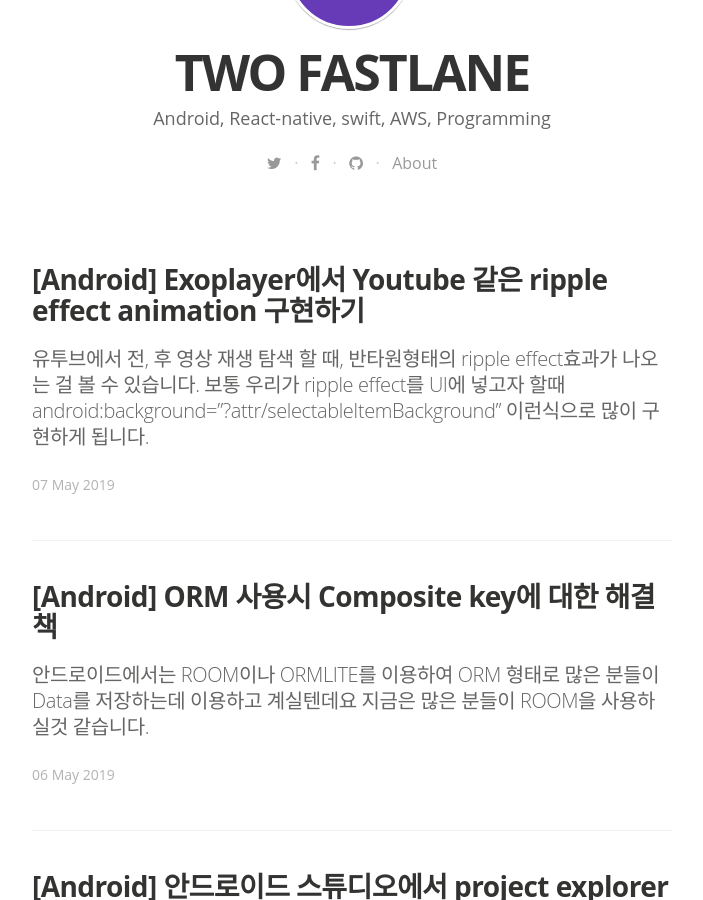
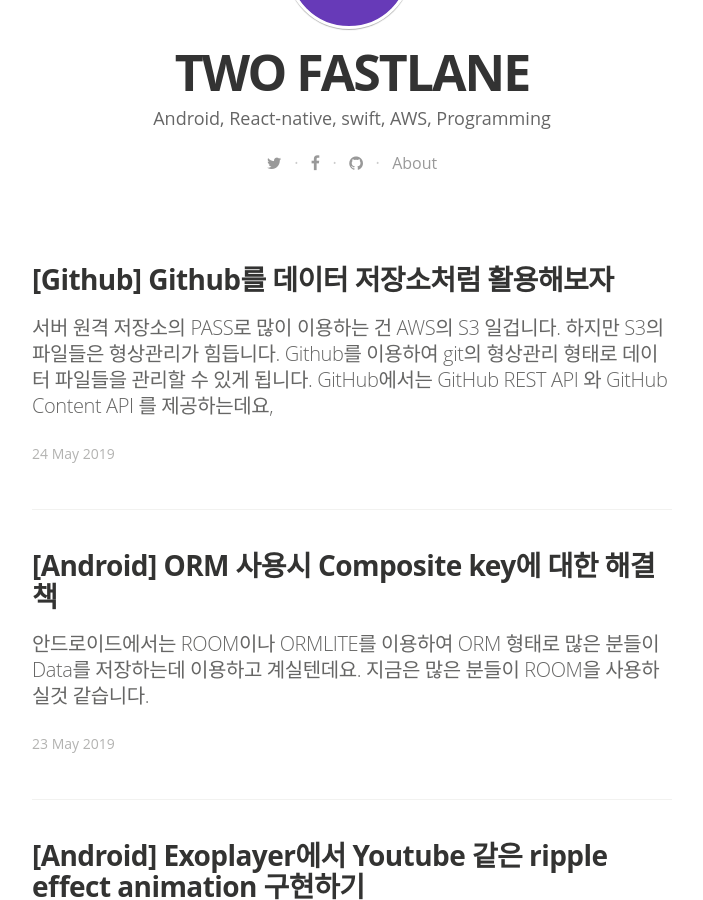
Before and after one commit to Ninja86/Ninja86.github.io, a Jekyll site: the page built from index.html, in a window 1280 px wide and 900 px high, scrolled down 487 px. Shown: the whole window, without its empty margins (288-991 px from the left). Built offline with Jekyll 4.4.1, drawn with Linux system fonts in a browser that asks for light colours; nearby versions of some CDN libraries; some web fonts are replaced; the list of posts is cut into pages by our own code; comment, search, counter and statistics services are not loaded.

Commit message:
post 추가

```diff
--- a/_posts/2019-05-23-1.md
+++ b/_posts/2019-05-23-1.md
@@ -1,11 +1,11 @@
 ---
 title: "[Android] ORM 사용시 Composite key에 대한 해결책"
-date: 2019-05-06
+date: 2019-05-23
 comments: true
 ---
 
 안드로이드에서는 ROOM이나 ORMLITE를 이용하여
-ORM 형태로 많은 분들이 Data를 저장하는데 이용하고 계실텐데요
+ORM 형태로 많은 분들이 Data를 저장하는데 이용하고 계실텐데요.
 지금은 많은 분들이 ROOM을 사용하실것 같습니다.
 
 저의 경우에는 현재 개발하고 있는 프로젝트가 조금 오래되서 ORMLITE를 예전부터 사용해오고 있는데요.
@@ -30,7 +30,7 @@ public class AddOnCCTVContentModel implements ModelCommonInterface {
 ~~~
 
 하지만 primary키가 될만한 필드가 없는 상황이었습니다.
-ORM LISE 뭔가 다른 설정이 있을까 싶었지만
+ORM LISE 뭔가 다른 설정이 있을까 싶었지만,
 복합키라는걸 명시하는 **@DatabaseField (uniqueCombo = true)**
 가 있긴 하지만 primary 설정이 반드시 필요한건 마찬가지 였습니다.
 
--- /dev/null
+++ b/_posts/2019-05-24-1.md
@@ -0,0 +1,67 @@
+---
+title: "[Github] Github를 데이터 저장소처럼 활용해보자"
+date: 2019-05-24
+comments: true
+---
+
+서버 원격 저장소의 PASS로 많이 이용하는 건 AWS의 S3 일겁니다.
+
+하지만 S3의 파일들은 형상관리가 힘듭니다.
+
+Github를 이용하여 git의 형상관리 형태로 데이터 파일들을 관리할 수 있게 됩니다.
+
+GitHub에서는 [GitHub REST API](https://developer.github.com/v3/) 와 [GitHub Content API](https://developer.github.com/v3/repos/contents/) 를 제공하는데요,
+
+원격 저장소처럼 Git에 올라와있는 파일들을 다운로드 받을 수 있습니다.
+
+GitHub Content API에서 Get contents API를 보시면
+
+~~~
+GET /repos/:owner/:repo/contents/:path
+
+Response
+{
+    "type": "file",
+    "encoding": "base64",
+    "size": 5362,
+    "name": "README.md",
+    "path": "README.md",
+    "content": "encoded content ...",
+    "sha": "3d21ec53a331a6f037a91c368710b99387d012c1",
+    "url": "https://api.github.com/repos/octokit/octokit.rb/contents/README.md",
+    "git_url": "https://api.github.com/repos/octokit/octokit.rb/git/blobs/3d21ec53a331a6f037a91c368710b99387d012c1",
+    "html_url": "https://github.com/octokit/octokit.rb/blob/master/README.md",
+    "download_url": "https://raw.githubusercontent.com/octokit/octokit.rb/master/README.md",
+    "_links": {
+        "git": "https://api.github.com/repos/octokit/octokit.rb/git/blobs/3d21ec53a331a6f037a91c368710b99387d012c1",
+        "self": "https://api.github.com/repos/octokit/octokit.rb/contents/README.md",
+        "html": "https://github.com/octokit/octokit.rb/blob/master/README.md"
+    }
+}
+~~~
+
+여기서 Response에서   **"download_url": "https://raw.githubusercontent.com/octokit/octokit.rb/master/README.md"**
+
+필드의 값이 해당 파일을 다운로드 받을 수 있는 uri입니다.
+
+이 URI 구조를 보면,
+
+~~~
+https://raw.githubusercontent.com/:owner/:repo/:branch/:file_path
+~~~
+
+형태로 구성되어 있음을 보실수 있습니다.
+
+예를들어 owner가 john이고 repository가 test, branch 이름이 master, file path가 assets/profile.png 이라면
+
+***https://raw.githubusercontent.com/john/test/master/assets/profile.png*** 이 됩니다.
+
+이 URI구조 를 활용하시면 원격 저장소처럼 사용하실 수 있습니다.
+
+단, Private repository의 경우 요청시 header의 Authorization에 token 을 추가하셔야 합니다.
+
+[Github Token setting](https://github.com/settings/tokens) 에서 발급받으실 수 있습니다.
+
+![token 생성 page](https://raw.githubusercontent.com/Ninja86/Ninja86.github.io/master/assets/article_images/2019-05-24-1/pic1.png)
+
+토큰은 Full control of private repositories 까지만 권한을 주어도 API 사용에는 문제가 없습니다.
```
Also changed, not shown: assets/article_images/2019-05-24-1/pic1.png (added).
